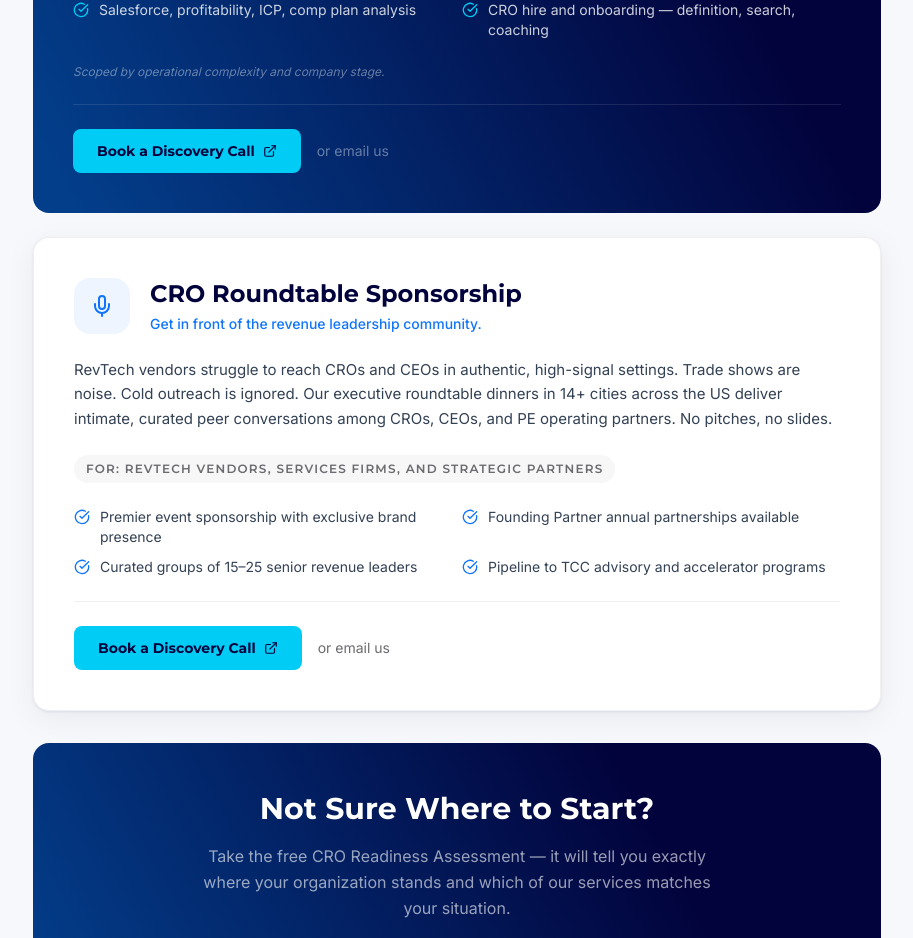
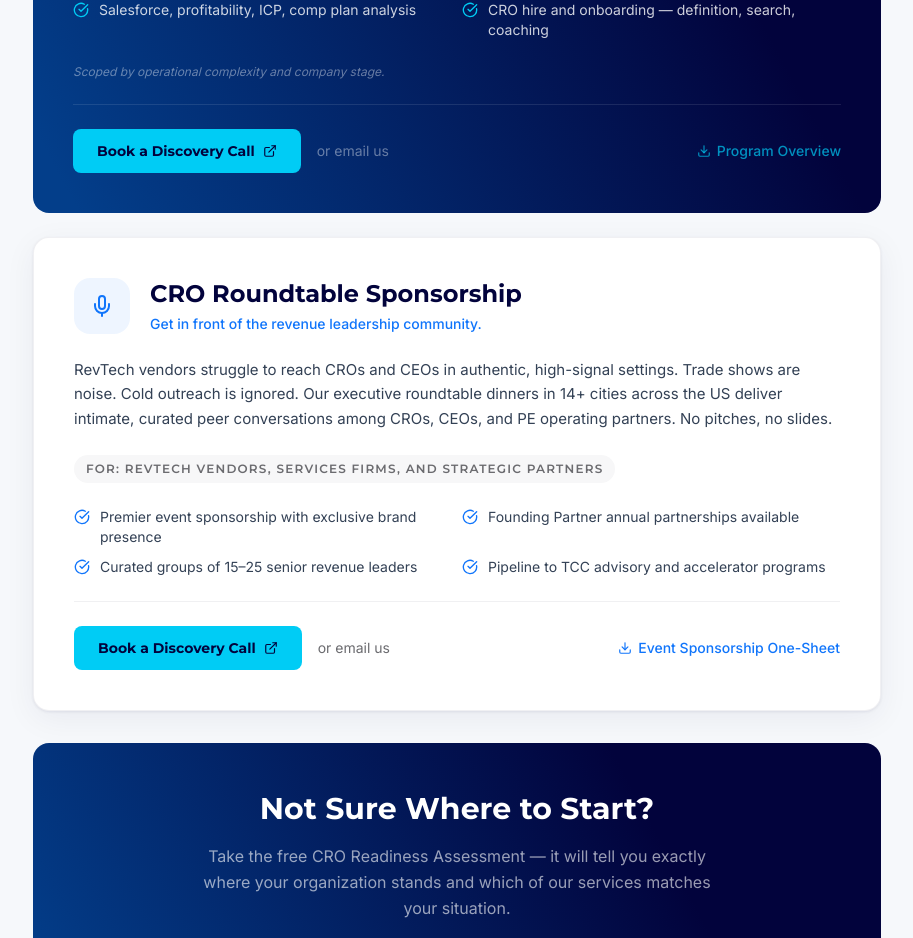
Before and after one commit to warren-CRO/cro-assessment, a React (Vite) app: page /readiness/offerings in a window 1280 px wide. Shown: the part 2957-3895 px from the top of the page, without its empty margins (183-1096 px from the left). Built offline with nearby package versions, Linux system fonts and the light colour scheme.

Commit message:
Add event sponsorship one-sheet + link readiness deck to architecture offering
- CRO Roundtable: Event Sponsorship One-Sheet PDF
- Architecture Implementation: reuse CRO Readiness Overview deck (same program)
- Interim Bridge: no PDF deck exists yet

```diff
--- a/src/pages/Offerings.tsx
+++ b/src/pages/Offerings.tsx
@@ -93,6 +93,7 @@ const offerings = [
       'CRO hire and onboarding — definition, search, coaching',
     ],
     tiers: 'Scoped by operational complexity and company stage.',
+    decks: [{ label: 'Program Overview', href: '/decks/CRO-Readiness-Overview.pdf' }],
     color: '#033E8A',
     variant: 'dark' as const,
   },
@@ -109,6 +110,7 @@ const offerings = [
       'Curated groups of 15–25 senior revenue leaders',
       'Pipeline to TCC advisory and accelerator programs',
     ],
+    decks: [{ label: 'Event Sponsorship One-Sheet', href: '/decks/CRO-Collective-Event-Sponsorship-One-Sheet.pdf' }],
     color: '#1075FB',
     variant: 'light' as const,
   },
```
Also changed, not shown: 1 other file (tests, documents, lock files or other folders).
